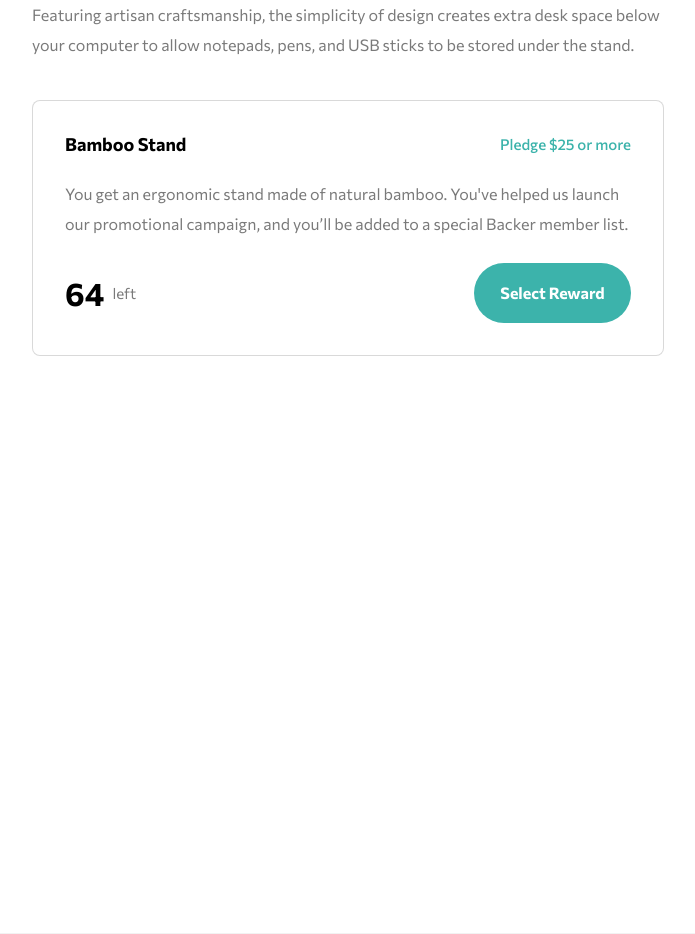
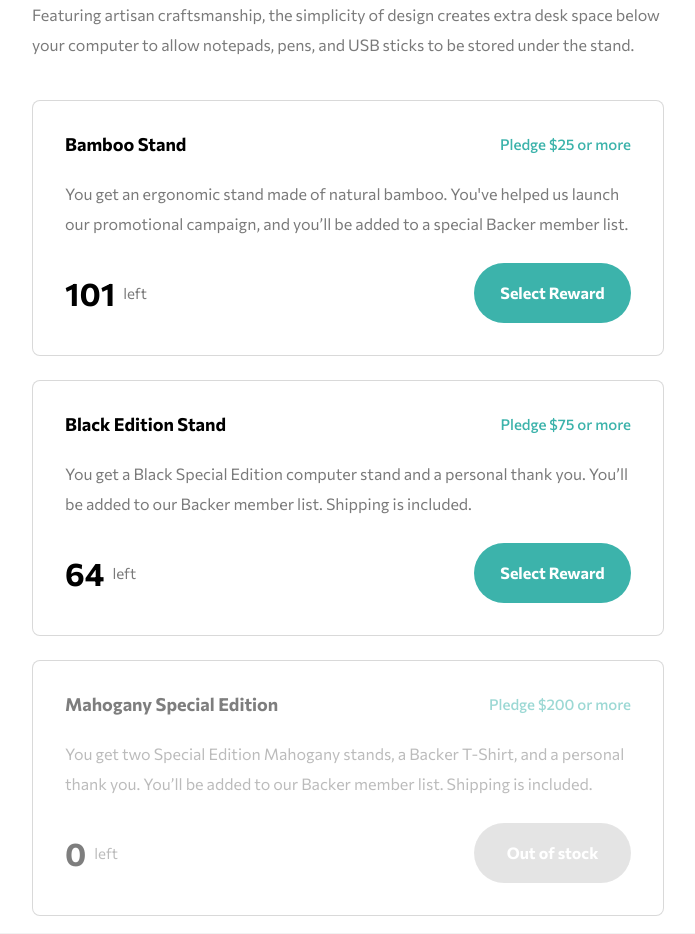
Before and after one commit to caarlosdamian/crowfunding-product-page, a React (Vite) app: page / in a window 1280 px wide. Shown: the part 1100-2034 px from the top of the page, without its empty margins (292-987 px from the left). Built offline with nearby package versions, Linux system fonts and the light colour scheme.

Commit message:
added subcription box and main section with responsive desing

```diff
--- a/src/components/button/Button.scss
+++ b/src/components/button/Button.scss
@@ -22,4 +22,9 @@
           width: 204px;
         }
     }
+    &.disable{
+        background: #CBCBCB;
+        mix-blend-mode: normal;
+        opacity: 0.5;
+    }
 }
--- a/src/components/subBox/SubBox.scss
+++ b/src/components/subBox/SubBox.scss
@@ -31,6 +31,9 @@
       display: flex;
       align-items: center;
       color: #000000;
+      &.disable{
+        opacity: .5;
+      }
     }
     .subcription-subtext {
       font-family: "Commissioner";
@@ -42,6 +45,9 @@
       align-items: center;
       text-align: right;
       color: #3cb3ab;
+      &.disable{
+        opacity: .5;
+      }
     }
   }
   .subcription-description {
@@ -57,6 +63,9 @@
       font-weight: 400;
       font-size: 14px;
       line-height: 24px;
+    }
+    &.disable{
+      opacity: .5;
     }
   }
   .subcription-bottom-container {
@@ -84,6 +93,9 @@
         display: flex;
         align-items: center;
         color: #000000;
+        &.disable{
+          opacity: .5;
+        }
       }
       .subcription-prhase {
         font-family: "Commissioner";
@@ -94,6 +106,9 @@
         display: flex;
         align-items: center;
         color: #7a7a7a;
+        &.disable{
+          opacity: .5;
+        }
       }
     }
   }
--- a/src/components/subBox/SubBox.tsx
+++ b/src/components/subBox/SubBox.tsx
@@ -1,27 +1,30 @@
 import React from "react";
+import { ISubscription } from "../../interfaces";
 import { Button } from "../button/Button";
 import "./SubBox.scss";
 
-interface SubBoxProps {
-  title: string;
-  price: number;
-  description: string;
+interface ISubBoxProps {
+  subscription: ISubscription;
 }
 
-export const SubBox = () => {
+export const SubBox = ({ subscription }: ISubBoxProps) => {
+  const { title, pledge, description, quantity, disable } = subscription;
   return (
     <div className="subcription-box-wrapper">
       <div className="subcription-top-container">
-        <span className="subcription-header">Bamboo Stand</span>
-        <span className="subcription-subtext">Pledge $25 or more</span>
+        <span className={`subcription-header ${disable && 'disable' || ''}`}>{title}</span>
+        <span className={`subcription-subtext ${disable && 'disable' || ''}`}>Pledge ${pledge} or more</span>
       </div>
-      <span className="subcription-description">You get an ergonomic stand made of natural bamboo. You've helped us launch our promotional campaign, and you’ll be added to a special Backer member list.</span>
+      <span className={`subcription-description ${disable && 'disable' || ''}`}>{description}</span>
       <div className="subcription-bottom-container">
         <div className="subcrition-bottom-left">
-          <span className="subcription-quantity">64</span>
-          <span className="subcription-prhase">left</span>
+          <span className={`subcription-quantity ${disable && 'disable' || ''}`}>{quantity}</span>
+          <span className={`subcription-prhase ${disable && 'disable' || ''}`}>left</span>
         </div>
-        <Button label="Select Reward" type="primary"/>
+        <Button
+          label={(disable && "Out of stock") || "Select Reward"}
+          type={(disable && "disable") || "primary"}
+        />
       </div>
     </div>
   );
--- a/src/sections/main/Main.scss
+++ b/src/sections/main/Main.scss
@@ -14,7 +14,7 @@
   @media (max-width: 375px) {
     padding: 24px;
     width: 327px;
-    height: 1655px;
+    height: 1700px;
     top: 988px;
   }
 
@@ -65,4 +65,11 @@
       line-height: 24px;
     }
   }
+  .cards-container{
+    display: flex;
+    align-items: center;
+    justify-content: center;
+    flex-direction: column;
+    gap: 24px;
+  }
 }
--- a/src/sections/main/Main.tsx
+++ b/src/sections/main/Main.tsx
@@ -1,8 +1,12 @@
 import React from "react";
+import { useSelector } from "react-redux";
 import { SubBox } from "../../components/subBox/SubBox";
+import { ISubscription } from "../../interfaces";
 import "./Main.scss";
 
 export const Main = () => {
+  const subcriptions = useSelector((state: any) => state.subcriptions);
+  console.log(subcriptions);
   return (
     <div className="main-container">
       <h2 className="main-header">About this project</h2>
@@ -18,7 +22,11 @@ export const Main = () => {
         desk space below your computer to allow notepads, pens, and USB sticks
         to be stored under the stand.
       </span>
-      <SubBox/>
+      <div className="cards-container">
+        {subcriptions.map((subscription: ISubscription) => (
+          <>{subscription.principal && <SubBox subscription={subscription} />}</>
+        ))}
+      </div>
     </div>
   );
 };
```
